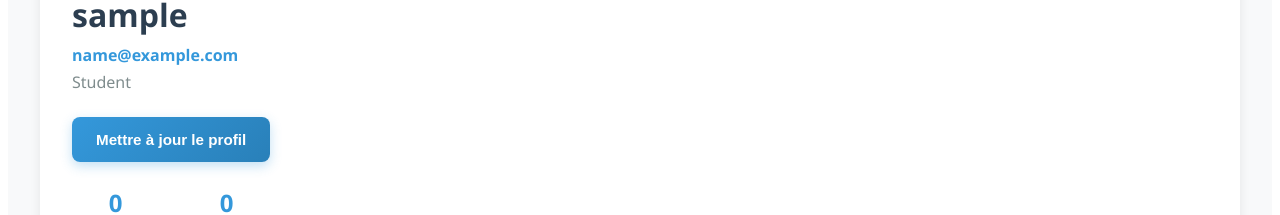
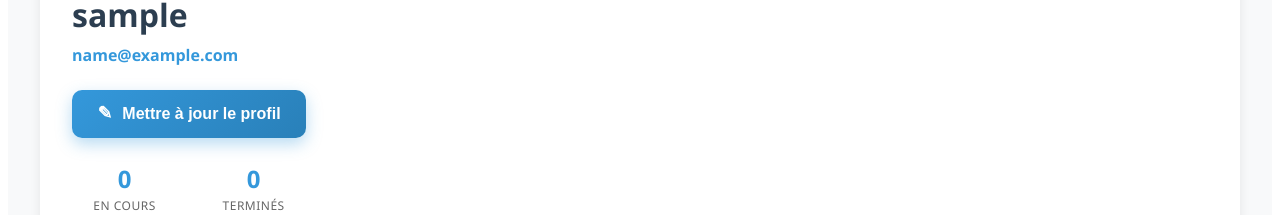
Before and after one commit to maissen/edulearn_frontend, an Angular app: page /profile in a window 1280 px wide. Shown: the part 145-360 px from the top of the page. Built offline with nearby package versions, Linux system fonts and the light colour scheme; no server answers; sample sign-in values are in the browser's storage.

Commit message:
Enhance student profile screen

```diff
--- a/src/app/dashboard/student-profile/student-profile.css
+++ b/src/app/dashboard/student-profile/student-profile.css
@@ -155,19 +155,32 @@
   background: linear-gradient(135deg, #3498db, #2980b9);
   color: white;
   border: none;
-  padding: 0.875rem 1.5rem;
-  border-radius: 8px;
+  padding: 0.95rem 1.6rem;
+  border-radius: 10px;
   font-weight: 600;
   cursor: pointer;
-  transition: all 0.3s ease;
-  box-shadow: 0 4px 12px rgba(52, 152, 219, 0.3);
-  font-size: 0.95rem;
+  transition: all 0.25s ease;
+  box-shadow: 0 6px 16px rgba(52, 152, 219, 0.35);
+  font-size: 1rem;
+  display: inline-flex;
+  align-items: center;
+  gap: 10px;
 }
 
 .btn-edit:hover {
   background: linear-gradient(135deg, #2980b9, #2573a7);
   transform: translateY(-2px);
-  box-shadow: 0 6px 16px rgba(52, 152, 219, 0.4);
+  box-shadow: 0 8px 18px rgba(52, 152, 219, 0.45);
+}
+
+.btn-edit:active {
+  transform: translateY(0);
+  box-shadow: 0 4px 12px rgba(52, 152, 219, 0.35);
+}
+
+.btn-icon {
+  font-size: 1.1rem;
+  line-height: 1;
 }
 
 .profile-stats {
@@ -201,6 +214,18 @@
   color: #2c3e50;
   margin-bottom: 1.5rem;
   text-align: center;
+}
+
+.quiz-title {
+  margin: 0;
+  font-size: 1.2rem;
+  color: #1f2937;
+}
+
+.test-name {
+  margin: 0.5rem 0 0.8rem;
+  font-size: 0.95rem;
+  color: #374151;
 }
 
 .subtitle {
--- a/src/app/dashboard/student-profile/student-profile.html
+++ b/src/app/dashboard/student-profile/student-profile.html
@@ -7,14 +7,16 @@
   <div class="profile-info">
     <h1>{{ studentName }}</h1>
     <p class="profile-email">{{ studentEmail }}</p>
-    <p class="profile-role">Student</p>
 
     <div class="profile-biography" *ngIf="editForm.biography">
       <p>{{ editForm.biography }}</p>
     </div>
 
     <div class="profile-actions">
-      <button class="btn-edit" (click)="openUpdateProfileModal()">Mettre à jour le profil</button>
+      <button class="btn-edit" (click)="openUpdateProfileModal()">
+        <span class="btn-icon">✎</span>
+        Mettre à jour le profil
+      </button>
     </div>
 
     <div class="profile-stats">
@@ -93,9 +95,10 @@
   <div class="quiz-results-grid" *ngIf="quizResults.length > 0; else noQuizResults">
     <div class="quiz-card" *ngFor="let quiz of quizResults">
       <div class="quiz-header">
-        <h4>{{ quiz.test_title || 'test untitulé' }}</h4>
+        <h4 class="quiz-title">{{ quiz.test_title || 'test untitulé' }}</h4>
         <span class="course-info">{{ quiz.course_title }} • {{ quiz.course_category }}</span>
       </div>
+      <div class="test-name">Test: {{ quiz.test_title }}</div>
       <div class="quiz-stats">
         <div class="stat">
           <div class="stat-value">{{ formatScore(quiz) }}/20</div>
--- a/src/app/dashboard/student-profile/student-profile.ts
+++ b/src/app/dashboard/student-profile/student-profile.ts
@@ -243,7 +243,7 @@ export class StudentProfileComponent implements OnInit {
 
   formatScore(quiz: QuizResultDisplay): string {
     const score = this.getScoreValue(quiz);
-    return score % 1 === 0 ? score.toFixed(0) : score.toFixed(1);
+    return score.toString();
   }
 
   isQuizPassed(quiz: QuizResultDisplay): boolean {
```
